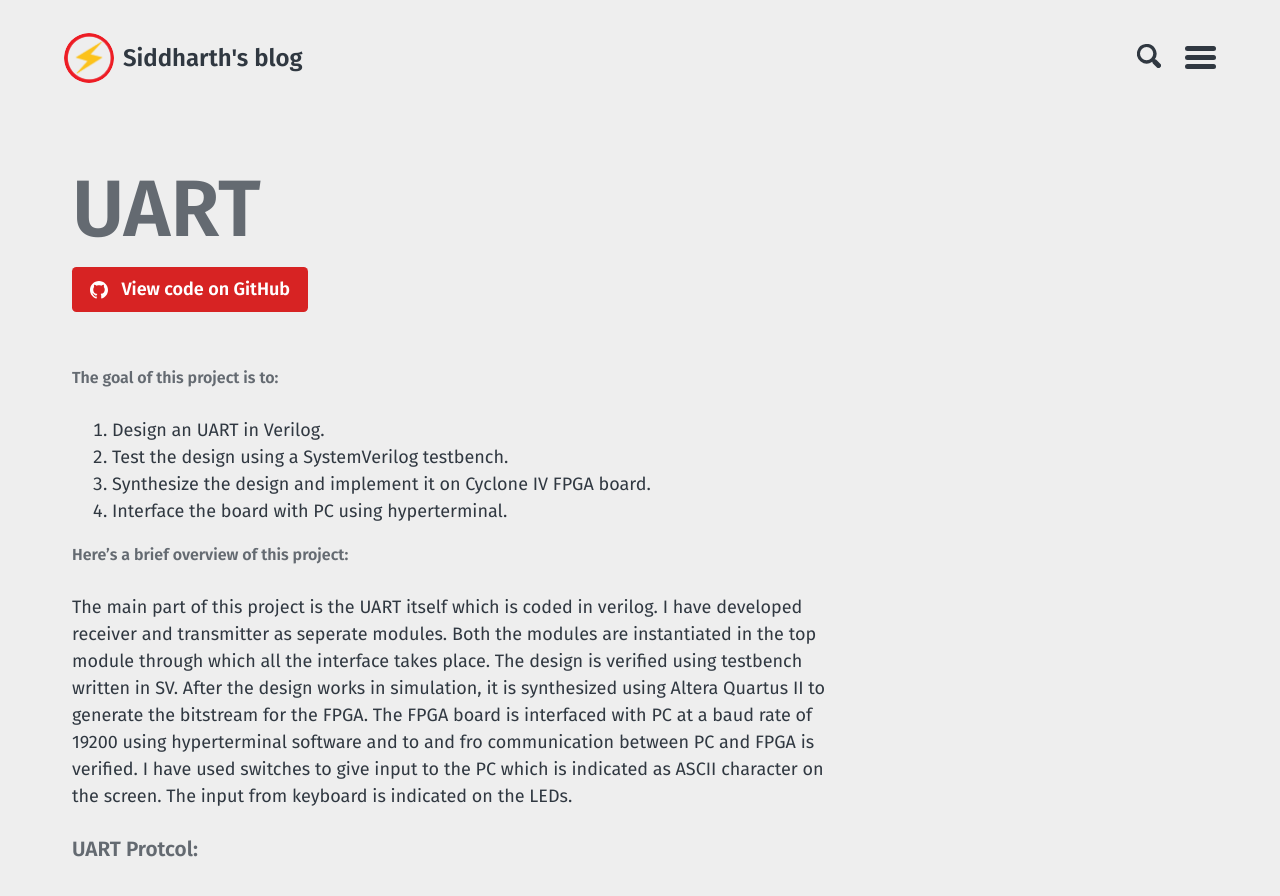
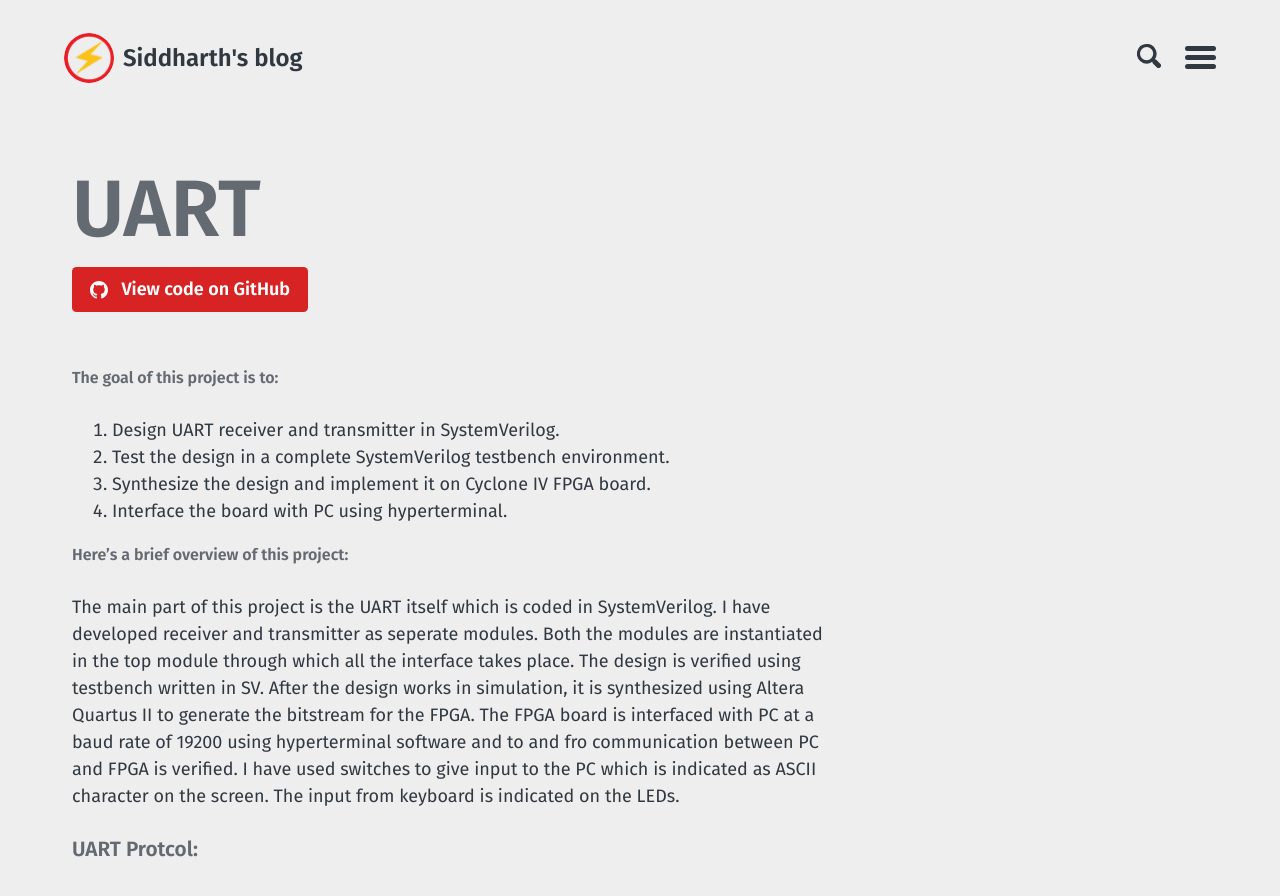
Before and after one commit to siddharth-pro/gitSiddharth.github.io, a Jekyll site: the page built from serialfpga.md, in a window 1280 px wide and 900 px high. Shown: the top 896 px of the window. Built offline with Jekyll 4.4.1, drawn with Linux system fonts in a browser that asks for light colours.

Commit message:
Update serialfpga.md

```diff
--- a/serialfpga.md
+++ b/serialfpga.md
@@ -10,13 +10,13 @@
 
 
 ##### The goal of this project is to:
-1. Design an UART in Verilog.
-2. Test the design using a SystemVerilog testbench.
+1. Design UART receiver and transmitter in SystemVerilog.
+2. Test the design in a complete SystemVerilog testbench environment.
 3. Synthesize the design and implement it on Cyclone IV FPGA board.
 4. Interface the board with PC using hyperterminal.
 
 ##### Here's a brief overview of this project:
-The main part of this project is the UART itself which is coded in verilog. I have developed receiver and transmitter as seperate modules. Both the modules are instantiated in the top module through which all the interface takes place. The design is verified using testbench written in SV. After the design works in simulation, it is synthesized using Altera Quartus II to generate the bitstream for the FPGA. The FPGA board is interfaced with PC at a baud rate of 19200 using hyperterminal software and to and fro communication between PC and FPGA is verified. I have used switches to give input to the PC which is indicated as ASCII character on the screen. The input from keyboard is indicated on the LEDs.
+The main part of this project is the UART itself which is coded in SystemVerilog. I have developed receiver and transmitter as seperate modules. Both the modules are instantiated in the top module through which all the interface takes place. The design is verified using testbench written in SV. After the design works in simulation, it is synthesized using Altera Quartus II to generate the bitstream for the FPGA. The FPGA board is interfaced with PC at a baud rate of 19200 using hyperterminal software and to and fro communication between PC and FPGA is verified. I have used switches to give input to the PC which is indicated as ASCII character on the screen. The input from keyboard is indicated on the LEDs.
 
 
 #### UART Protcol:
```
